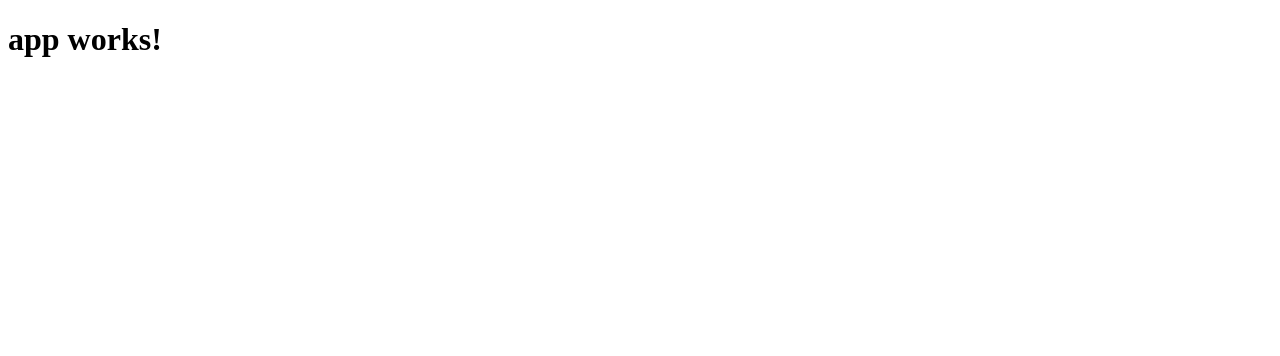
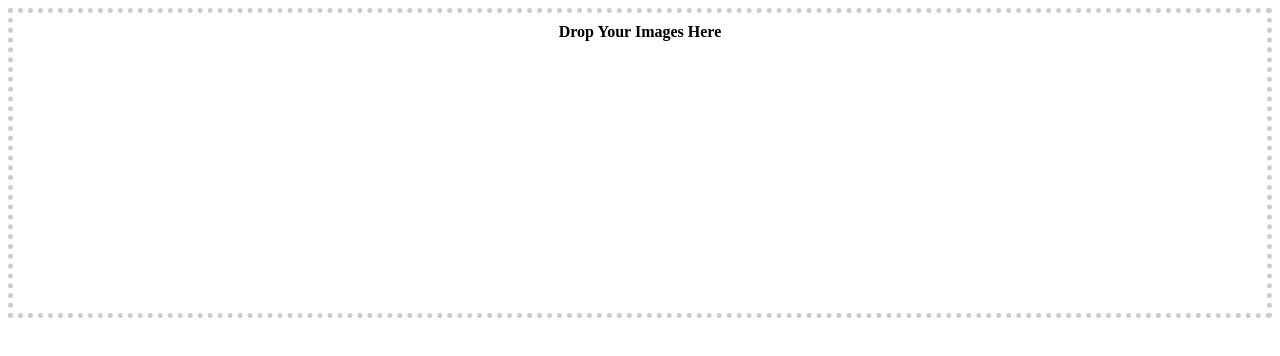
Before and after one commit to PerttuSavolainen/Gull-s-Nest, an Angular app: page / in a window 1280 px wide. Shown: the top 356 px of the page. Built offline with nearby package versions, Linux system fonts and the light colour scheme.

Commit message:
project created, added basic drag n drop with png and jpeg

```diff
--- a/src/app/app.component.html
+++ b/src/app/app.component.html
@@ -1,3 +1,21 @@
-<h1>
-  {{title}}
-</h1>
+<div
+  (dragover)="false"
+  (dragend)="false"
+  (drop)="handleDrop($event)"
+  style="height: 300px; border: 5px dotted #ccc;">
+  <p style="margin: 10px; text-align: center">
+    <strong>Drop Your Images Here</strong>
+  </p>
+</div>
+
+<div class="media" *ngFor="let image of images">
+  <div class="media-left">
+    <a href="#">
+      <img class="media-object" src="{{ image.path }}" style="max-width:200px">
+    </a>
+  </div>
+  <div class="media-body">
+    <h4 class="media-heading">{{ image.name }}</h4>
+    <p>{{ image.size }} bytes</p>
+  </div>
+</div>
--- a/src/app/app.component.ts
+++ b/src/app/app.component.ts
@@ -6,5 +6,24 @@ import { Component } from '@angular/core';
   styleUrls: ['./app.component.css']
 })
 export class AppComponent {
-  title = 'app works!';
+
+  images:Array<Object> = [];
+
+  constructor() {}
+
+  handleDrop(e) {
+    let files:File = e.dataTransfer.files;
+    let self = this;
+    Object.keys(files).forEach((key) => {
+      if(files[key].type === "image/png" || files[key].type === "image/jpeg") {
+        self.images.push(files[key]);
+      }
+      else {
+        alert("File must be a PNG or JPEG!");
+      }
+    });
+
+    return false;
+  }
+
 }
```
Also changed, not shown: main.js (added, +39 -0 lines), package.json (+8 -3 lines).
